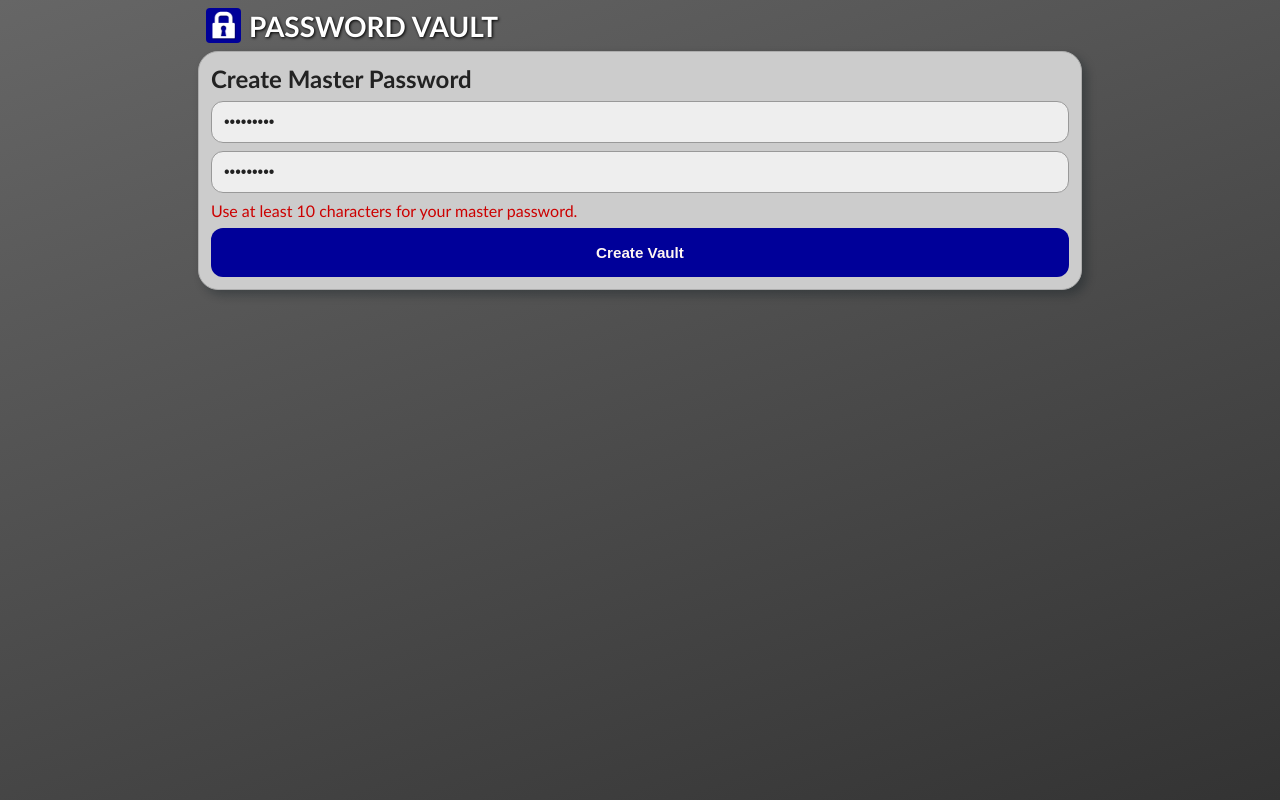
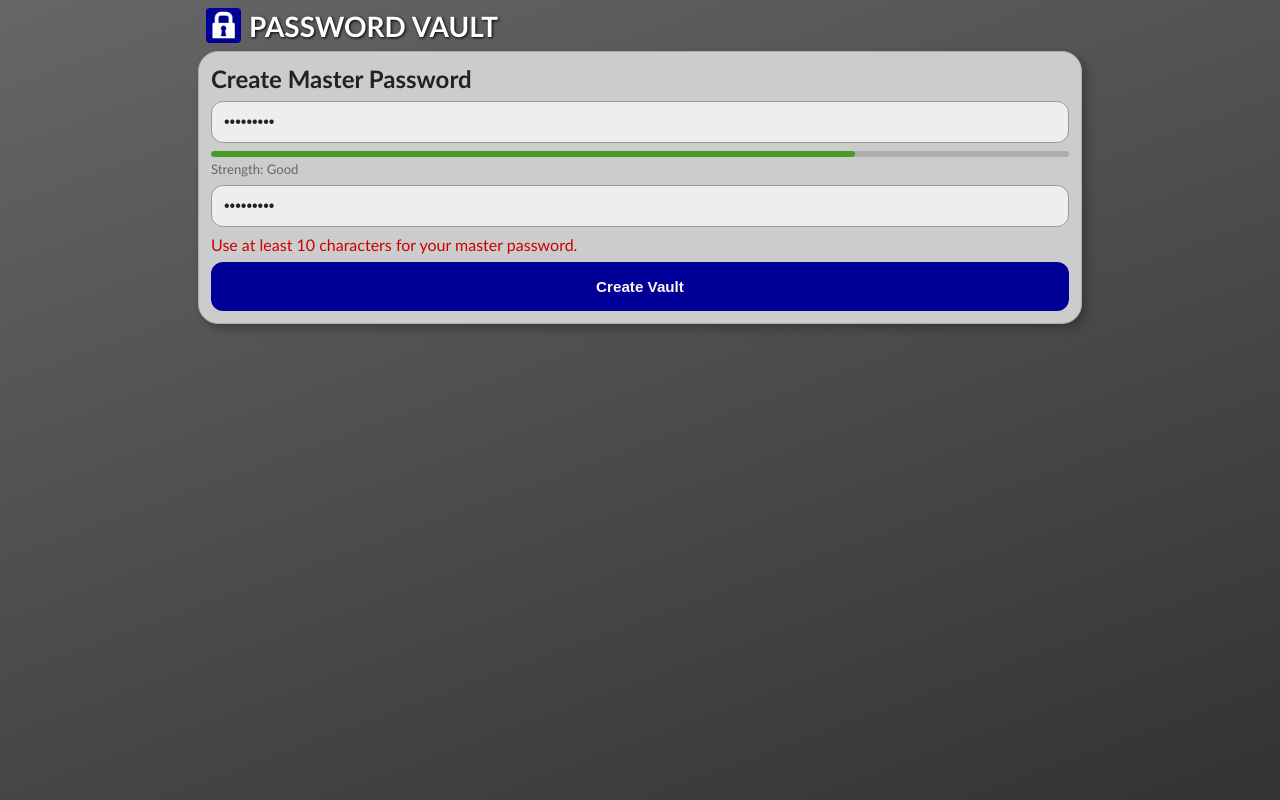
Before and after one commit to vizdio/vault, a React (Vite) app: page / in a window 1280 px wide. Both pictures are taken after typing "Sample123", "Sample123" into the empty fields and a click on the button "Create Vault". Built offline with nearby package versions, Linux system fonts and the light colour scheme.

Commit message:
password strength meter

```diff
--- a/src/App.css
+++ b/src/App.css
@@ -127,6 +127,51 @@ textarea:focus {
 
 .group-option input[type='radio'] {
   display: none;
+}
+
+.strength-meter {
+  display: grid;
+  gap: 4px;
+}
+
+.strength-meter__track {
+  width: 100%;
+  height: 6px;
+  border-radius: 999px;
+  background: color-mix(in srgb, var(--border), #fff 20%);
+  overflow: hidden;
+}
+
+.strength-meter__fill {
+  height: 100%;
+  border-radius: 999px;
+  transition: width 0.2s ease;
+}
+
+.strength-meter__fill--very-weak {
+  background: #a11a1a;
+}
+
+.strength-meter__fill--weak {
+  background: #c55a11;
+}
+
+.strength-meter__fill--fair {
+  background: #c79100;
+}
+
+.strength-meter__fill--good {
+  background: #4a9c27;
+}
+
+.strength-meter__fill--strong {
+  background: #1f7a3b;
+}
+
+.strength-meter__label {
+  margin: 0;
+  color: var(--muted);
+  font-size: 0.82rem;
 }
 
 .panel-title-row {
--- a/src/App.tsx
+++ b/src/App.tsx
@@ -84,6 +84,42 @@ type VaultEntry = {
 
 type AccessMode = 'setup' | 'login' | 'unlocked'
 const INACTIVITY_LOCK_MS = 5 * 60 * 1000
+
+type PasswordStrengthLevel = 'very-weak' | 'weak' | 'fair' | 'good' | 'strong'
+
+type PasswordStrength = {
+  score: 0 | 1 | 2 | 3 | 4
+  label: string
+  level: PasswordStrengthLevel
+}
+
+const getPasswordStrength = (password: string): PasswordStrength => {
+  if (!password) {
+    return { score: 0, label: '', level: 'very-weak' }
+  }
+
+  let rawScore = 0
+  if (password.length >= 8) rawScore += 1
+  if (password.length >= 12) rawScore += 1
+  if (/[a-z]/.test(password)) rawScore += 1
+  if (/[A-Z]/.test(password)) rawScore += 1
+  if (/\d/.test(password)) rawScore += 1
+  if (/[^A-Za-z0-9]/.test(password)) rawScore += 1
+
+  if (rawScore <= 1) {
+    return { score: 1, label: 'Very weak', level: 'very-weak' }
+  }
+  if (rawScore <= 2) {
+    return { score: 1, label: 'Weak', level: 'weak' }
+  }
+  if (rawScore === 3) {
+    return { score: 2, label: 'Fair', level: 'fair' }
+  }
+  if (rawScore === 4) {
+    return { score: 3, label: 'Good', level: 'good' }
+  }
+  return { score: 4, label: 'Strong', level: 'strong' }
+}
 
 const normalizeSiteUrl = (url: string): string => {
   const trimmed = url.trim()
@@ -530,6 +566,16 @@ function App() {
     return grouped
   }, [entries])
 
+  const setupPasswordStrength = useMemo(
+    () => getPasswordStrength(masterPassword),
+    [masterPassword],
+  )
+
+  const entryPasswordStrength = useMemo(
+    () => getPasswordStrength(entryPassword),
+    [entryPassword],
+  )
+
   return (
     <main className="app-shell">
       <header className="hero-card">
@@ -575,6 +621,18 @@ function App() {
               required
               minLength={10}
             />
+
+            {accessMode === 'setup' && masterPassword && (
+              <div className="strength-meter" role="status" aria-live="polite">
+                <div className="strength-meter__track" aria-hidden="true">
+                  <div
+                    className={`strength-meter__fill strength-meter__fill--${setupPasswordStrength.level}`}
+                    style={{ width: `${setupPasswordStrength.score * 25}%` }}
+                  />
+                </div>
+                <p className="strength-meter__label">Strength: {setupPasswordStrength.label}</p>
+              </div>
+            )}
 
             {accessMode === 'setup' && (
               <input
@@ -649,6 +707,18 @@ function App() {
                 aria-label="Password"
                 required
               />
+
+              {entryPassword && (
+                <div className="strength-meter" role="status" aria-live="polite">
+                  <div className="strength-meter__track" aria-hidden="true">
+                    <div
+                      className={`strength-meter__fill strength-meter__fill--${entryPasswordStrength.level}`}
+                      style={{ width: `${entryPasswordStrength.score * 25}%` }}
+                    />
+                  </div>
+                  <p className="strength-meter__label">Strength: {entryPasswordStrength.label}</p>
+                </div>
+              )}
 
               <textarea
                 value={entryNotes}
```
